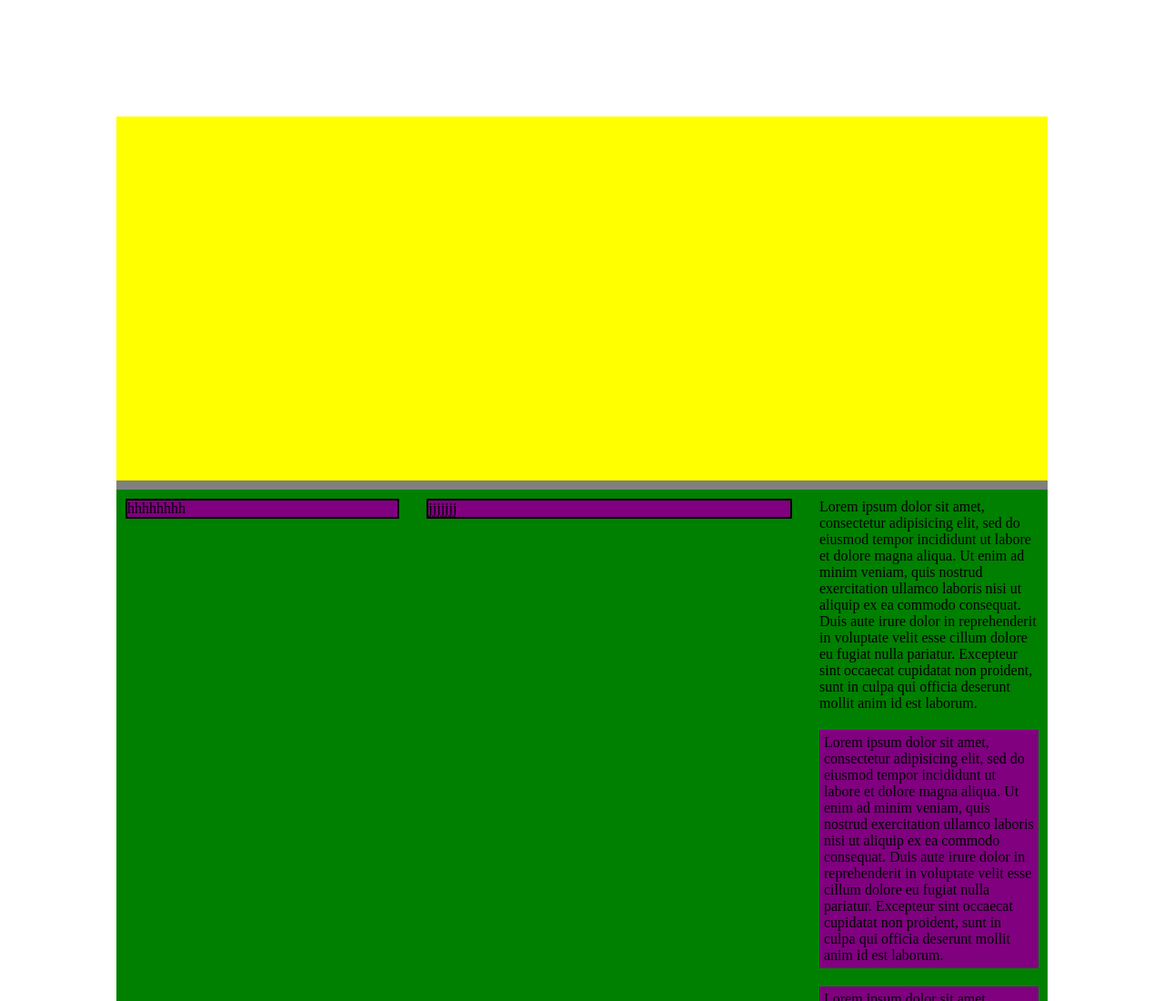
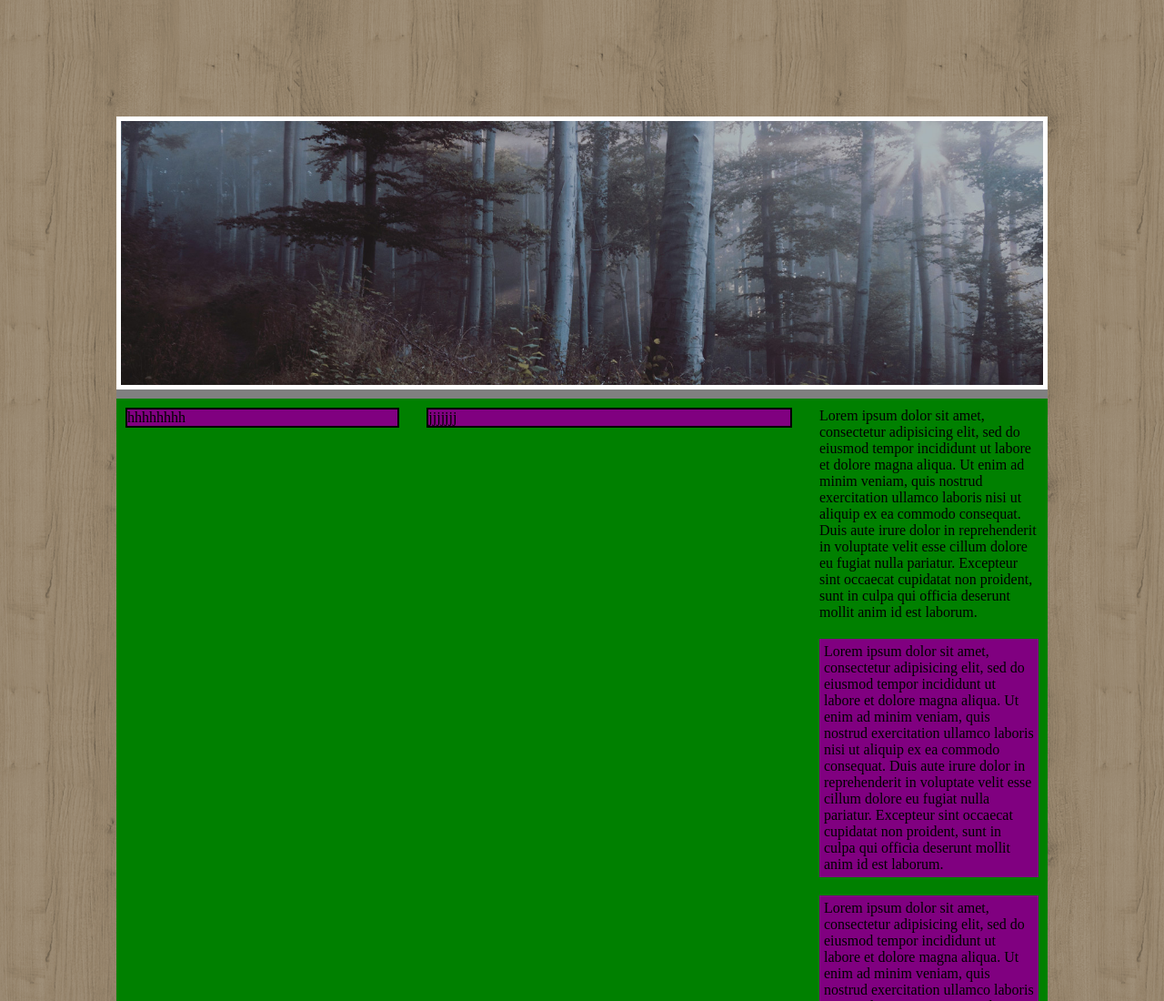
Before and after one commit to manuelatrotta/htmlcss-wp, a plain HTML site: page index.html in a window 1280 px wide. Shown: the top 1100 px of the page at 91% size. Drawn offline with Linux system fonts and the light colour scheme.

Commit message:
insert background in header-top

```diff
--- a/css/style.css
+++ b/css/style.css
@@ -4,14 +4,21 @@
   margin: 0;
 }
 body{
+  background-image: url(../img/natural-pattern.png);
+
   padding: 10%;
+
 }
 
 .header-top{
-  background-color: yellow;
+  border: 5px solid white;
+  background-image: url(../img/natural-header.jpg);
+  background-size:cover;
+  background-position: center;
+  background-repeat: no-repeat;
   width: 100%;
-  height: 50vh;
-  padding: 5%;
+  height: 300px;
+  padding: 5px;
 }
 .header-bottom{
   background-color: grey;
```
Also changed, not shown: index.html (+2 -1 lines).
